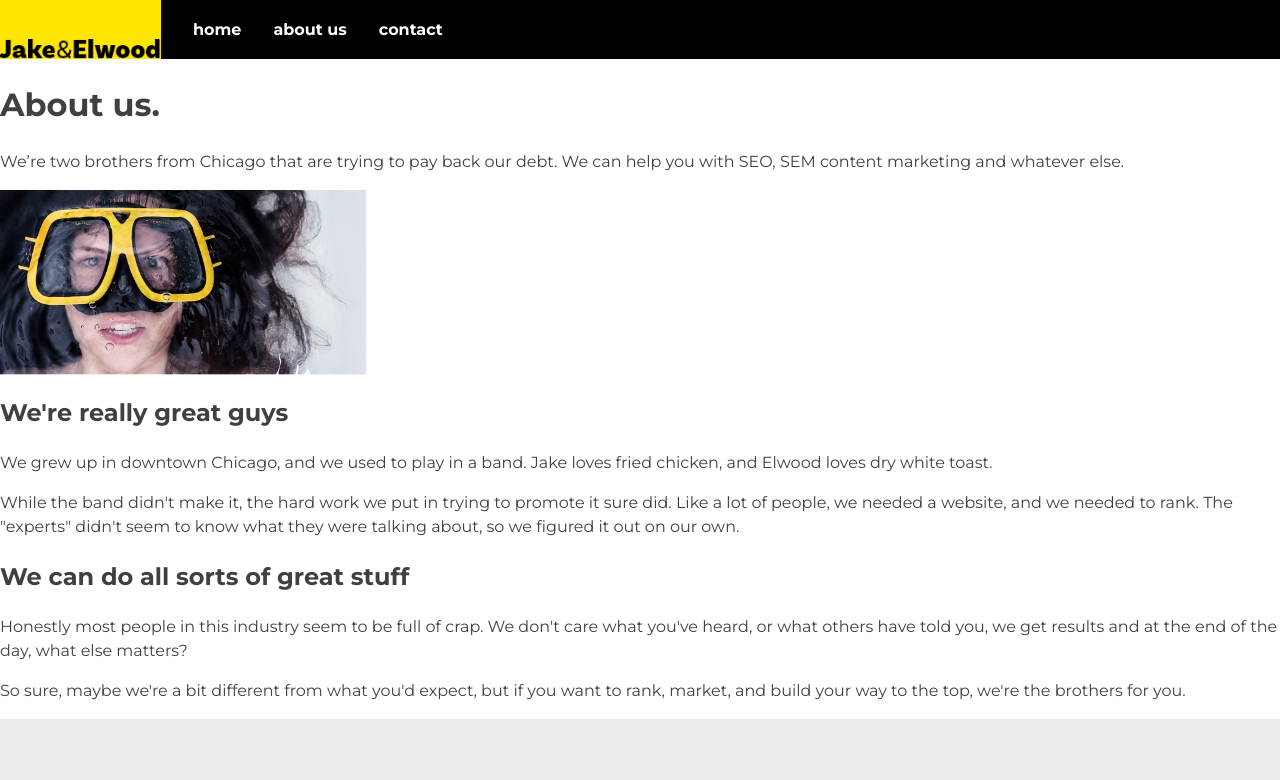
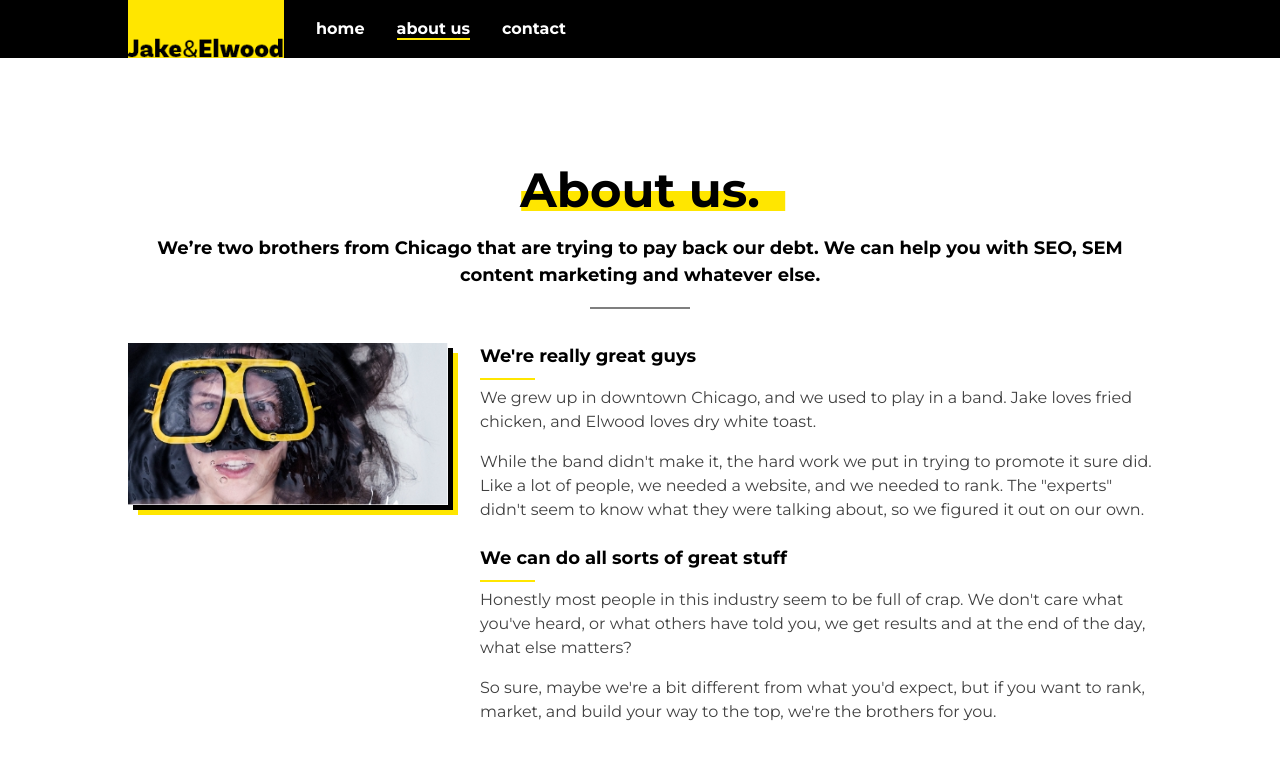
Before and after one commit to jayH4487/marketing-company-website, a plain HTML site: page about.html in a window 1280 px wide. Shown: the top 780 px of the page. Drawn offline with Linux system fonts and the light colour scheme.

Commit message:
about page css

```diff
--- a/about.html
+++ b/about.html
@@ -10,17 +10,28 @@
     </head>
     <body>
 
-        <header class="header">
+        <header class="header main-grid">
             <div class="header-content">
                 <a class="logo-link" href="index.html">
                     <img src="images/logo.png" alt="" class="logo">
                 </a>
 
+                <button aria-label="open navigation" class="open-nav">
+                    <span class="hamburger"></span>
+                </button>
+
                 <nav class="nav">
+                    <button aria-label="close navigation" class="close-nav">&times;</button>
                     <ul class="nav-list">
-                        <li class="nav-item"><a href="index.html" class="nav-link">home</a></li>
-                        <li class="nav-item"><a href="about.html" class="nav-link nav-link-active">about us</a></li>
-                        <li class="nav-item"><a href="contact.html" class="nav-link">contact</a></li>
+                        <li class="nav-item">
+                            <a href="index.html" class="nav-link">home</a>
+                        </li>
+                        <li class="nav-item">
+                            <a href="about.html" class="nav-link nav-link-active">about us</a>
+                        </li>
+                        <li class="nav-item">
+                            <a href="contact.html" class="nav-link">contact</a>
+                        </li>
                     </ul>
                 </nav>
             </div>
@@ -28,26 +39,26 @@
 
         <div class="header-secondary">
             <div class="container">
-                <h1 class="header-secondary-title">About us.</h1>
-                <p class="header-secondary-text">We’re two brothers from Chicago that are trying to pay back our debt. We can help you with SEO, SEM content marketing and whatever else.</p>
             </div>
         </div>
 
-        <main>
-            <div class="container">
-                <div class="section-image">
-                    <img src="/images/about-me.jpg" alt="" />
-                </div>
-                <div class="section-item">
+        <main class="main-grid main-template">
+
+            <h1 class="page-title">About us.</h1>
+            <p class="page-subtitle">We’re two brothers from Chicago that are trying to pay back our debt. We can help you with SEO, SEM content marketing and whatever else.</p>
+
+            <img class="page-image" src="/images/about-me.jpg" alt="" />
+
+            <div class="main-text">
+
                 <h2 class="section-title">We're really great guys</h2>
                 <p class="section-text">We grew up in downtown Chicago, and we used to play in a band. Jake loves fried chicken, and Elwood loves dry white toast.</p>
                 <p class="section-text">While the band didn't make it, the hard work we put in trying to promote it sure did. Like a lot of people, we needed a website, and we needed to rank. The "experts" didn't seem to know what they were talking about, so we figured it out on our own.</p>
-                </div>
-                <div class="section-item">
+
                 <h2 class="section-title">We can do all sorts of great stuff</h2>
                 <p class="section-text">Honestly most people in this industry seem to be full of crap. We don't care what you've heard, or what others have told you, we get results and at the end of the day, what else matters?</p>
                 <p class="section-text">So sure, maybe we're a bit different from what you'd expect, but if you want to rank, market, and build your way to the top, we're the brothers for you.</p>
-                </div>
+
             </div>
         </main>
 
@@ -76,5 +87,7 @@
             </ul>
         </footer>
 
+        <script src="index.js"></script>
+
     </body>
 </html>
--- a/styles.css
+++ b/styles.css
@@ -52,6 +52,33 @@ span {
 }
 
 
+.page-title,
+.page-subtitle {
+    text-align: center;
+    color: black;
+}
+
+.page-title {
+    font-size: 3rem;
+    margin-bottom: 0;
+}
+
+.page-subtitle {
+    font-size: 1.125rem;
+    font-weight: 700;
+    margin: 0.5em 0 3em;
+}
+
+.section-title {
+    font-size: 1.125rem;
+    color: black;
+    margin-top: 1.25em;
+}
+
+.section-title:first-child {
+    margin-top: 0;
+}
+
 
     /* BUTTONS */
 
@@ -76,7 +103,7 @@ span {
     column-gap: 2em;
 }
 
-@media (min-width: 600px) {
+@media (min-width: 750px) {
 
     .main-grid {
         grid-template-columns: minmax(1em, 1fr) repeat(3, minmax(150px, 320px)) minmax(1em, 1fr);
@@ -189,7 +216,11 @@ span {
     color: #FFE600;
 }
 
-@media (min-width: 600px) {
+.nav-link-active {
+    border-bottom: 2px solid #FFE600;
+}
+
+@media (min-width: 750px) {
     .open-nav,
     .close-nav {
         display: none;
@@ -258,7 +289,7 @@ span {
     margin-top: 4em;
 }
 
-@media (min-width: 600px) {
+@media (min-width: 750px) {
     .footer-main {
         grid-column: 2 / span 2;
         text-align: left;
@@ -292,7 +323,7 @@ span {
     margin-right: 20%;
 }
 
-@media (min-width: 600px) {
+@media (min-width: 750px) {
     .hero {
         padding: 10em 0 6em;
     }
@@ -314,7 +345,7 @@ span {
     text-align: center;
 }
 
-@media (min-width: 600px) {
+@media (min-width: 750px) {
     .info-item {
         grid-column: span 1;
     }
@@ -323,3 +354,85 @@ span {
         grid-column-start: 2
     }
 }
+
+
+    /* TEMPLATE */
+
+.main-template {
+    padding: 4em 0;
+}
+
+.main-template > * {
+    grid-column: 2 / -2;
+}
+
+.page-title,
+.page-subtitle,
+.section-title {
+    position: relative;
+}
+
+.page-title::after {
+    content: "";
+    width: 5.5em;
+    height: 20px;
+    background: #FFE600;
+    position: absolute;
+    left: 50%;
+    transform: translateX(-45%);
+    bottom: 15px;
+    z-index: -10;
+}
+
+.section-title::after {
+    content: "";
+    width: 55px;
+    height: 2px;
+    background: #FFE600;
+    position: absolute;
+    left: 0;
+    bottom: -10px;
+}
+
+.page-image {
+    margin: 0 auto 2em;
+    width: 100%;
+    box-shadow: 5px 5px 0px 0px black, 10px 10px 0px 0px #FFE600;
+}
+
+@media (min-width: 750px) {
+    .main-grid {
+        grid-template-areas:
+        ". title    title    title    ."
+        ". subtitle subtitle subtitle ."
+        ". image    main     main     ."
+        ". .        main     main     .";
+    }
+
+    .page-title {
+        grid-area: title;
+    }
+
+    .page-subtitle {
+        grid-area: subtitle;
+    }
+
+    .page-subtitle::after {
+        content: "";
+        width: 100px;
+        height: 2px;
+        background: rgba(0, 0, 0, 0.5);
+        position: absolute;
+        left: 50%;
+        transform: translateX(-50%);
+        bottom: -20px;
+    }
+
+    .page-image {
+        grid-area: image;
+    }
+
+    .main-text {
+        grid-area: main;
+    }
+}
```
Also changed, not shown: index.html (+1 -1 lines). Lines whose indentation alone changed are shown as unchanged.
